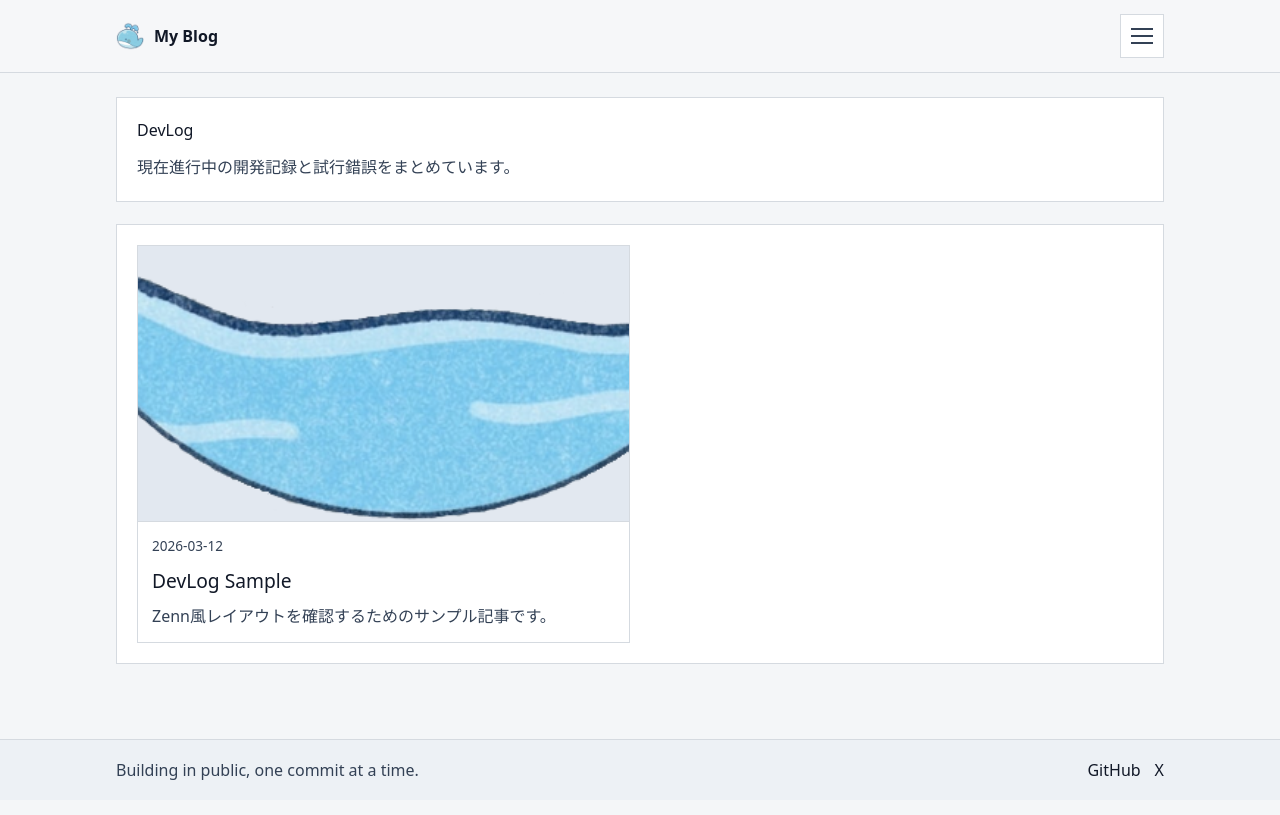
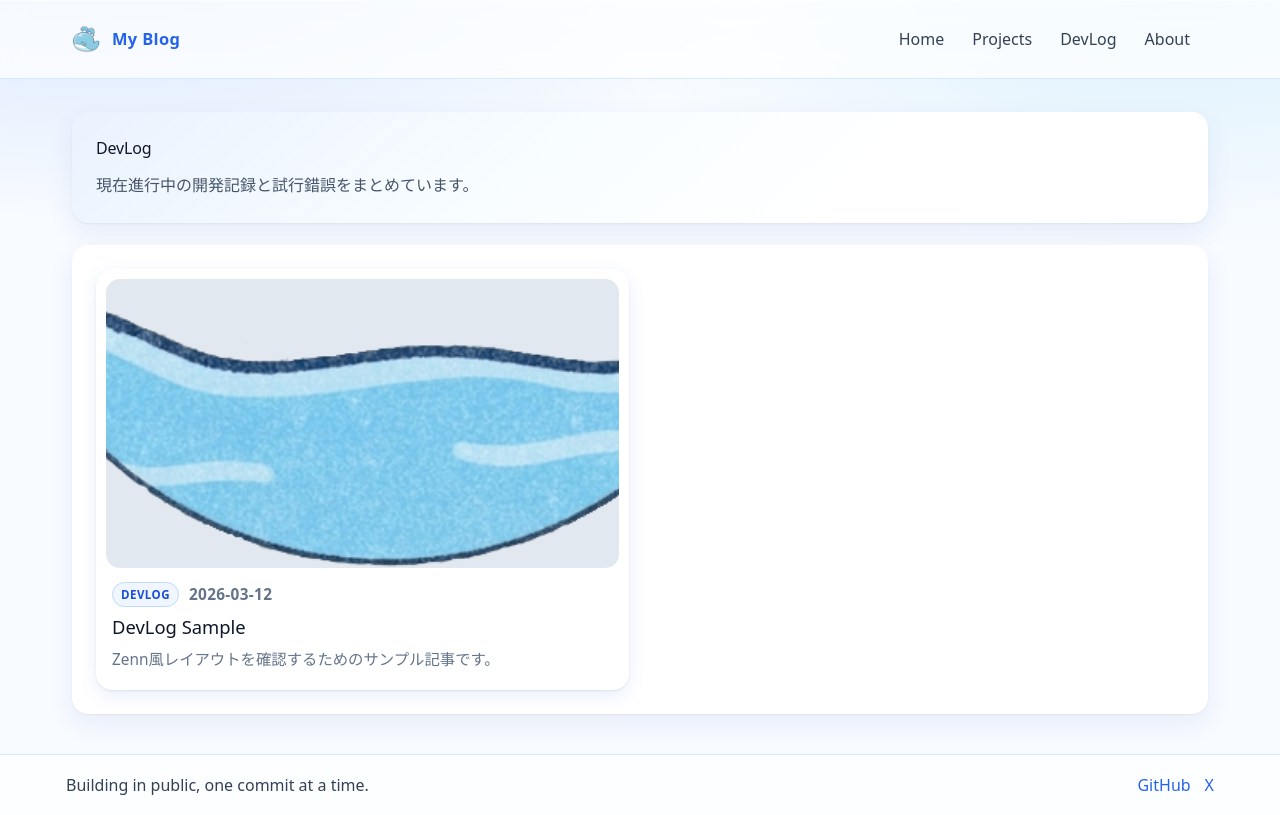
Before and after one commit to yuukougun/My-Blog, a Next.js app: page /devlog in a window 1280 px wide. Built offline with nearby package versions, Linux system fonts and the light colour scheme.

Commit message:
デザインの改善

```diff
--- a/src/components/cards/ContentCard.tsx
+++ b/src/components/cards/ContentCard.tsx
@@ -7,14 +7,19 @@ type ContentCardProps = {
 };
 
 export default function ContentCard({ item }: ContentCardProps) {
+  const kind = item.href.startsWith("/projects") ? "Project" : "DevLog";
+
   return (
     <article className="content-card">
-      <Link href={item.href}>
+      <Link href={item.href} className="content-card-link" aria-label={`${item.title} へ移動`}>
         <div className="content-card-image-wrap">
           <Image src={item.image} alt={item.title} width={640} height={360} className="content-card-image" />
         </div>
         <div className="content-card-body">
-          <p className="content-card-date">{item.publishedAt}</p>
+          <div className="content-card-meta">
+            <span className="content-card-kind">{kind}</span>
+            <p className="content-card-date">{item.publishedAt}</p>
+          </div>
           <h3>{item.title}</h3>
           <p>{item.summary}</p>
         </div>
--- a/src/components/layout/Header.tsx
+++ b/src/components/layout/Header.tsx
@@ -17,6 +17,15 @@ export default function Header() {
           <Image src={siteConfig.iconPath} alt="Site icon" width={28} height={28} />
           <span>{siteConfig.title}</span>
         </Link>
+        <nav className="site-nav-desktop" aria-label="Main navigation">
+          <ul>
+            {navigationItems.map((item) => (
+              <li key={item.href}>
+                <Link href={item.href}>{item.label}</Link>
+              </li>
+            ))}
+          </ul>
+        </nav>
         <button
           type="button"
           className="menu-trigger"
--- a/src/styles/globals.css
+++ b/src/styles/globals.css
@@ -16,7 +16,10 @@
 body {
   margin: 0;
   min-height: 100vh;
-  background: var(--surface-base);
+  background:
+    radial-gradient(1200px 520px at 8% -10%, rgba(59, 130, 246, 0.2), transparent 58%),
+    radial-gradient(900px 400px at 92% 0%, rgba(14, 165, 233, 0.12), transparent 62%),
+    var(--surface-base);
   color: var(--text-primary);
 }
 
@@ -31,48 +34,104 @@ body {
 }
 
 .site-header {
-  position: sticky;
+  position: fixed;
   top: 0;
+  left: 0;
+  right: 0;
   z-index: 30;
-  border-bottom: 1px solid var(--border-default);
-  background: color-mix(in srgb, var(--surface-base) 85%, #fff 15%);
+  border-bottom: 1px solid rgba(147, 197, 253, 0.35);
+  background: rgba(255, 255, 255, 0.72);
+  backdrop-filter: blur(12px);
+  box-shadow: 0 1px 0 rgba(255, 255, 255, 0.7) inset;
 }
 
 .site-header-inner {
   margin: 0 auto;
-  max-width: 1080px;
-  height: 72px;
+  max-width: 1180px;
+  height: 78px;
   display: flex;
   align-items: center;
   justify-content: space-between;
-  padding: 0 16px;
+  padding: 0 22px;
 }
 
 .site-brand {
   display: inline-flex;
-  gap: 10px;
+  gap: 12px;
   align-items: center;
   font-weight: 700;
+}
+
+.site-brand span {
+  letter-spacing: 0.02em;
+  font-size: 1.03rem;
+}
+
+.site-nav-desktop {
+  display: none;
+}
+
+.site-nav-desktop ul {
+  margin: 0;
+  padding: 0;
+  list-style: none;
+  display: inline-flex;
+  gap: 28px;
+}
+
+.site-nav-desktop a {
+  color: #334155;
+  font-weight: 500;
+  transition: color 160ms ease;
+  position: relative;
+}
+
+.site-nav-desktop a:hover {
+  color: var(--accent-main);
+}
+
+.site-nav-desktop a::after {
+  content: "";
+  position: absolute;
+  left: 0;
+  right: 0;
+  bottom: -6px;
+  height: 2px;
+  transform: scaleX(0);
+  transform-origin: left;
+  transition: transform 180ms ease;
+  background: linear-gradient(90deg, #60a5fa, #2563eb);
+}
+
+.site-nav-desktop a:hover::after {
+  transform: scaleX(1);
 }
 
 .menu-trigger {
   width: 44px;
   height: 44px;
-  border: 1px solid var(--border-default);
-  background: var(--surface-panel);
+  border: 1px solid rgba(147, 197, 253, 0.55);
+  background: rgba(255, 255, 255, 0.92);
+  border-radius: 12px;
   display: inline-flex;
   flex-direction: column;
   justify-content: center;
   gap: 5px;
   padding: 0 10px;
   cursor: pointer;
+  transition: transform 160ms ease, box-shadow 160ms ease;
+}
+
+.menu-trigger:hover {
+  transform: translateY(-1px);
+  box-shadow: 0 8px 20px rgba(37, 99, 235, 0.2);
 }
 
 .menu-trigger span {
   display: block;
   width: 100%;
   height: 2px;
-  background: #334155;
+  background: #1e40af;
 }
 
 .mobile-menu-layer {
@@ -94,9 +153,10 @@ body {
   top: 0;
   bottom: 0;
   width: min(300px, 82vw);
-  background: var(--surface-panel);
-  border-left: 1px solid var(--border-default);
+  background: rgba(255, 255, 255, 0.95);
+  border-left: 1px solid rgba(147, 197, 253, 0.35);
   padding: 28px 20px;
+  backdrop-filter: blur(12px);
 }
 
 .mobile-menu-panel ul {
@@ -110,16 +170,17 @@ body {
 .mobile-menu-panel a {
   font-size: 1.05rem;
   font-weight: 600;
+  color: #1e3a8a;
 }
 
 .site-footer {
-  border-top: 1px solid var(--border-default);
-  background: var(--surface-muted);
+  border-top: 1px solid rgba(147, 197, 253, 0.35);
+  background: rgba(255, 255, 255, 0.7);
 }
 
 .site-footer-inner {
   margin: 0 auto;
-  max-width: 1080px;
+  max-width: 1180px;
   padding: 18px 16px;
   display: flex;
   gap: 16px;
@@ -142,72 +203,127 @@ body {
 
 .page-wrap {
   margin: 0 auto;
-  max-width: 1080px;
-  padding: 24px 16px 32px;
+  max-width: 1180px;
+  padding: 112px 22px 40px;
   display: grid;
   gap: 22px;
 }
 
 .hero-panel,
 .section-panel {
-  border: 1px solid var(--border-default);
-  background: var(--surface-panel);
-  padding: 20px;
+  border: none;
+  background: #ffffff;
+  border-radius: 16px;
+  box-shadow: 0 1px 2px rgba(15, 23, 42, 0.05), 0 10px 26px rgba(30, 64, 175, 0.08);
+  padding: 24px;
+}
+
+.hero-panel {
+  background:
+    linear-gradient(140deg, rgba(59, 130, 246, 0.1), rgba(56, 189, 248, 0.04) 40%, rgba(255, 255, 255, 0.95) 70%),
+    #ffffff;
 }
 
 .hero-panel h1,
 .section-panel h2 {
   margin: 0 0 12px;
+  letter-spacing: -0.01em;
+  color: #0f172a;
 }
 
 .hero-panel p {
   margin: 0;
   line-height: 1.7;
-  color: #334155;
+  color: #475569;
+  max-width: 68ch;
 }
 
 .card-grid {
   display: grid;
   grid-template-columns: repeat(1, minmax(0, 1fr));
-  gap: 20px;
+  gap: 22px;
 }
 
 .content-card {
-  border: 1px solid var(--border-default);
-  background: var(--surface-panel);
+  border: none;
+  background: #ffffff;
+  border-radius: 16px;
+  box-shadow: 0 1px 2px rgba(15, 23, 42, 0.08), 0 6px 18px rgba(37, 99, 235, 0.1);
   overflow: hidden;
+  transition: transform 220ms ease, box-shadow 220ms ease;
+}
+
+.content-card:hover {
+  transform: translateY(-4px);
+  box-shadow: 0 8px 20px rgba(15, 23, 42, 0.1), 0 20px 40px rgba(37, 99, 235, 0.14);
+}
+
+.content-card-link {
+  display: block;
 }
 
 .content-card-image-wrap {
-  border-bottom: 1px solid #d5dae0;
+  border-bottom: none;
   aspect-ratio: 16 / 9;
   background: #e2e8f0;
+  border-radius: 14px;
+  margin: 10px 10px 0;
+  overflow: hidden;
 }
 
 .content-card-image {
   width: 100%;
   height: 100%;
   object-fit: cover;
+  transition: transform 260ms ease;
+}
+
+.content-card:hover .content-card-image {
+  transform: scale(1.03);
 }
 
 .content-card-body {
-  padding: 14px;
+  padding: 14px 16px 18px;
+}
+
+.content-card-meta {
+  display: flex;
+  align-items: center;
+  gap: 10px;
+}
+
+.content-card-kind {
+  font-size: 0.72rem;
+  letter-spacing: 0.04em;
+  font-weight: 700;
+  text-transform: uppercase;
+  color: #1d4ed8;
+  background: #eff6ff;
+  border: 1px solid #bfdbfe;
+  border-radius: 999px;
+  padding: 3px 8px;
 }
 
 .content-card-date {
   margin: 0;
-  font-size: 0.85rem;
-  color: #64748b;
+  font-size: 0.82rem;
+  color: #94a3b8;
+  font-weight: 600;
+  letter-spacing: 0.02em;
 }
 
 .content-card-body h3 {
-  margin: 10px 0 8px;
-  font-size: 1.2rem;
+  margin: 8px 0 7px;
+  font-size: 1.15rem;
+  line-height: 1.35;
+  color: #0f172a;
 }
 
 .content-card-body p {
   margin: 0;
-  color: #334155;
+  color: #64748b;
+  font-size: 0.96rem;
+  line-height: 1.65;
 }
 
 @media (min-width: 760px) {
@@ -217,20 +333,23 @@ body {
 }
 
 .article-layout {
-  border: 1px solid var(--border-default);
-  background: var(--surface-panel);
+  border: none;
+  background: #ffffff;
+  border-radius: 18px;
+  box-shadow: 0 1px 2px rgba(15, 23, 42, 0.08), 0 14px 32px rgba(37, 99, 235, 0.09);
+  overflow: hidden;
 }
 
 .article-cover {
   width: 100%;
   max-height: 320px;
   object-fit: cover;
-  border-bottom: 1px solid var(--border-default);
+  border-bottom: none;
 }
 
 .article-header {
   padding: 20px;
-  border-bottom: 1px solid var(--border-default);
+  border-bottom: 1px solid rgba(148, 163, 184, 0.2);
 }
 
 .article-header h1 {
@@ -239,17 +358,18 @@ body {
 
 .article-header p {
   margin: 8px 0 0;
-  color: #334155;
+  color: #475569;
 }
 
 .toc-panel {
   padding: 16px 20px;
-  border-bottom: 1px solid var(--border-default);
+  border-bottom: 1px solid rgba(147, 197, 253, 0.35);
 }
 
 .toc-panel p {
   margin: 0 0 8px;
   font-weight: 600;
+  color: #334155;
 }
 
 .toc-panel ul {
@@ -257,8 +377,19 @@ body {
   padding-left: 18px;
 }
 
+.toc-panel li {
+  margin: 6px 0;
+  color: #64748b;
+}
+
+.toc-panel a:hover {
+  color: var(--accent-main);
+}
+
 .article-body {
   padding: 20px;
+  font-size: 1.1rem;
+  line-height: 1.9;
 }
 
 .article-body pre {
@@ -267,14 +398,71 @@ body {
   line-height: 1.7;
 }
 
+.article-body h2,
+.article-body h3,
+.prose-zenn h2,
+.prose-zenn h3 {
+  border-left: 4px solid var(--accent-main);
+  padding-left: 12px;
+}
+
 @media (max-width: 640px) {
+  .site-header-inner {
+    height: 72px;
+    padding: 0 14px;
+  }
+
+  .page-wrap {
+    padding: 104px 14px 28px;
+  }
+
   .site-footer-inner {
     flex-direction: column;
     align-items: flex-start;
   }
 }
 
+@media (min-width: 1024px) {
+  .site-header-inner {
+    justify-content: space-between;
+    gap: 32px;
+  }
+
+  .site-nav-desktop {
+    display: block;
+    margin-left: auto;
+    margin-right: 18px;
+  }
+
+  .menu-trigger {
+    display: none;
+  }
+
+  .article-layout {
+    display: grid;
+    grid-template-columns: minmax(0, 1fr) 280px;
+  }
+
+  .article-cover,
+  .article-header,
+  .article-body {
+    grid-column: 1;
+  }
+
+  .toc-panel {
+    grid-column: 2;
+    grid-row: 1 / 4;
+    border-left: 1px solid rgba(147, 197, 253, 0.35);
+    border-bottom: none;
+    background: #f7fbff;
+    padding-top: 26px;
+    position: sticky;
+    top: 98px;
+    height: fit-content;
+  }
+}
+
 a {
-  color: inherit;
+  color: var(--accent-main);
   text-decoration: none;
 }
--- a/src/styles/prose-zenn.css
+++ b/src/styles/prose-zenn.css
@@ -1,6 +1,6 @@
 .prose-zenn {
-  font-size: 1rem;
-  line-height: 1.85;
+  font-size: 1.1rem;
+  line-height: 1.95;
   color: var(--text-secondary);
 }
 
@@ -10,28 +10,48 @@
 .prose-zenn h4 {
   color: var(--text-primary);
   line-height: 1.35;
+  letter-spacing: -0.01em;
 }
 
 .prose-zenn h2,
 .prose-zenn h3 {
   margin-top: 2rem;
   margin-bottom: 0.8rem;
+  border-left: 4px solid #0f766e;
+  padding-left: 12px;
 }
 
 .prose-zenn p {
-  margin: 0.8rem 0;
+  margin: 0.9rem 0;
 }
 
 .prose-zenn pre {
-  background: #0f172a;
-  color: #e5e7eb;
-  padding: 1rem;
+  background: linear-gradient(180deg, #0b1220, #111a2d);
+  color: #e2e8f0;
+  padding: 1.1rem 1.2rem;
   overflow-x: auto;
+  border-radius: 12px;
+  border: 1px solid #1e3a8a;
+}
+
+.prose-zenn code {
+  background: #eff6ff;
+  color: #1e3a8a;
+  padding: 0.14rem 0.34rem;
+  border-radius: 6px;
+  font-size: 0.92em;
+}
+
+.prose-zenn pre code {
+  background: transparent;
+  color: inherit;
+  padding: 0;
 }
 
 .message-block {
   margin: 1.2rem 0;
   border: 1px solid;
+  border-radius: 12px;
   padding: 12px 14px;
 }
 
@@ -53,9 +73,10 @@
 .ogp-link-card {
   display: grid;
   gap: 6px;
-  border: 1px solid var(--border-default);
-  background: #f8fafc;
-  padding: 12px;
+  border: 1px solid #bfdbfe;
+  background: #f8fbff;
+  border-radius: 12px;
+  padding: 12px 14px;
 }
 
 .ogp-link-card strong {
--- a/src/styles/tokens.css
+++ b/src/styles/tokens.css
@@ -1,16 +1,17 @@
 :root {
-  --surface-base: #f4f6f8;
+  --surface-base: #f8fbff;
   --surface-panel: #ffffff;
-  --surface-muted: #edf1f5;
-  --border-default: #d5dae0;
-  --text-primary: #111827;
+  --surface-muted: #eef4ff;
+  --border-default: #d8e2f2;
+  --text-primary: #0f172a;
   --text-secondary: #334155;
   --text-muted: #64748b;
-  --accent-main: #0f766e;
-  --message-info-bg: #effcf7;
-  --message-info-border: #94d2bd;
-  --message-warn-bg: #fff8e6;
-  --message-warn-border: #f2c572;
-  --message-alert-bg: #ffecec;
-  --message-alert-border: #f09a9a;
+  --accent-main: #2563eb;
+  --accent-soft: #dbeafe;
+  --message-info-bg: #eff6ff;
+  --message-info-border: #93c5fd;
+  --message-warn-bg: #fff7ed;
+  --message-warn-border: #fdba74;
+  --message-alert-bg: #fef2f2;
+  --message-alert-border: #fca5a5;
 }
```
